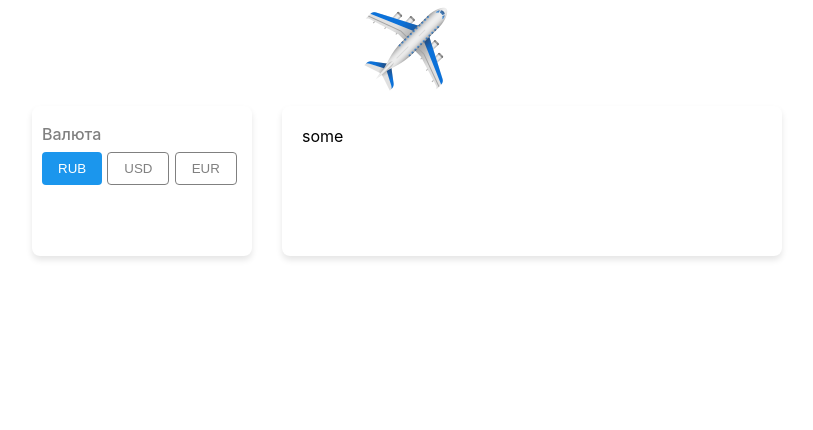
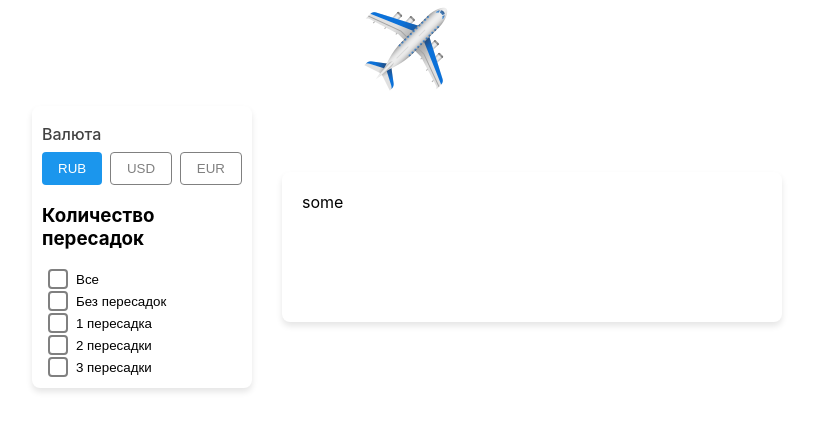
Before and after one commit to mnosov622/tickets, a React (Create React App) app: page / in a window 1280 px wide. Shown: the top 430 px of the page, without its empty margins (233-1046 px from the left). Built offline with nearby package versions, Linux system fonts and the light colour scheme.

Commit message:
checkboxes added

```diff
--- a/src/components/Filters/Filters.css
+++ b/src/components/Filters/Filters.css
@@ -1,6 +1,7 @@
 .filters {
   width: 220px;
-  height: 150px;
+  height: auto;
+  min-height: 150px;
   background-color: #fff;
   border-radius: 8px;
   box-shadow: 0 4px 6px rgba(0, 0, 0, 0.1);
@@ -10,7 +11,7 @@
 
 .currency h3 {
   margin: 0.5em 0;
-  color: gray;
+  color: rgb(66, 66, 66);
   font-weight: 500;
   font-size: 1em;
 }
@@ -40,3 +41,44 @@
 .currency-button:hover {
   background-color: lightblue;
 }
+
+.stops-button {
+  display: flex;
+  align-items: center;
+  cursor: pointer;
+  border: none;
+  background: transparent;
+}
+
+.stops-checkbox {
+  width: 20px;
+  height: 20px;
+  border: 2px solid gray;
+  border-radius: 4px;
+  margin-right: 8px;
+  display: flex;
+  align-items: center;
+  justify-content: center;
+}
+
+.stops-button.checked {
+  background-color: white;
+}
+
+.stops-checkbox.checked {
+  border-color: rgb(27, 150, 237);
+  background-color: white;
+}
+
+.stops-checkbox.checked .stops-checkbox-icon {
+  color: rgb(27, 150, 237);
+}
+
+.stops-button:hover {
+  border-color: lightblue;
+}
+
+.stops-checkbox-icon {
+  color: white;
+  font-size: 14px;
+}
--- a/src/components/Filters/Filters.tsx
+++ b/src/components/Filters/Filters.tsx
@@ -3,10 +3,21 @@ import "./Filters.css";
 
 const Filters = () => {
   const [selectedCurrency, setSelectedCurrency] = useState<string>("RUB");
+  const [selectedStops, setSelectedStops] = useState<string[]>([]);
 
   const handleCurrencyClick = (currency: string) => {
     setSelectedCurrency(currency);
   };
+
+  const handleStopsClick = (stop: string) => {
+    if (selectedStops.includes(stop)) {
+      setSelectedStops(selectedStops.filter((s) => s !== stop));
+    } else {
+      setSelectedStops([...selectedStops, stop]);
+    }
+  };
+
+  const isStopSelected = (stop: string) => selectedStops.includes(stop);
 
   return (
     <section className="filters">
@@ -31,7 +42,57 @@ const Filters = () => {
           >
             EUR
           </button>
-          <div />
+        </div>
+      </div>
+
+      <div className="stops">
+        <h3>Количество пересадок</h3>
+        <div className="stops-buttons">
+          <button
+            className={`stops-button ${isStopSelected("Все") ? "checked" : ""}`}
+            onClick={() => handleStopsClick("Все")}
+          >
+            <div className={`stops-checkbox ${isStopSelected("Все") ? "checked" : ""}`}>
+              {isStopSelected("Все") && <span className="stops-checkbox-icon">✓</span>}
+            </div>
+            Все
+          </button>
+          <button
+            className={`stops-button ${isStopSelected("Без пересадок") ? "checked" : ""}`}
+            onClick={() => handleStopsClick("Без пересадок")}
+          >
+            <div className={`stops-checkbox ${isStopSelected("Без пересадок") ? "checked" : ""}`}>
+              {isStopSelected("Без пересадок") && <span className="stops-checkbox-icon">✓</span>}
+            </div>
+            Без пересадок
+          </button>
+          <button
+            className={`stops-button ${isStopSelected("1 пересадка") ? "checked" : ""}`}
+            onClick={() => handleStopsClick("1 пересадка")}
+          >
+            <div className={`stops-checkbox ${isStopSelected("1 пересадка") ? "checked" : ""}`}>
+              {isStopSelected("1 пересадка") && <span className="stops-checkbox-icon">✓</span>}
+            </div>
+            1 пересадка
+          </button>
+          <button
+            className={`stops-button ${isStopSelected("2 пересадки") ? "checked" : ""}`}
+            onClick={() => handleStopsClick("2 пересадки")}
+          >
+            <div className={`stops-checkbox ${isStopSelected("2 пересадки") ? "checked" : ""}`}>
+              {isStopSelected("2 пересадки") && <span className="stops-checkbox-icon">✓</span>}
+            </div>
+            2 пересадки
+          </button>
+          <button
+            className={`stops-button ${isStopSelected("3 пересадки") ? "checked" : ""}`}
+            onClick={() => handleStopsClick("3 пересадки")}
+          >
+            <div className={`stops-checkbox ${isStopSelected("3 пересадки") ? "checked" : ""}`}>
+              {isStopSelected("3 пересадки") && <span className="stops-checkbox-icon">✓</span>}
+            </div>
+            3 пересадки
+          </button>
         </div>
       </div>
     </section>
```
